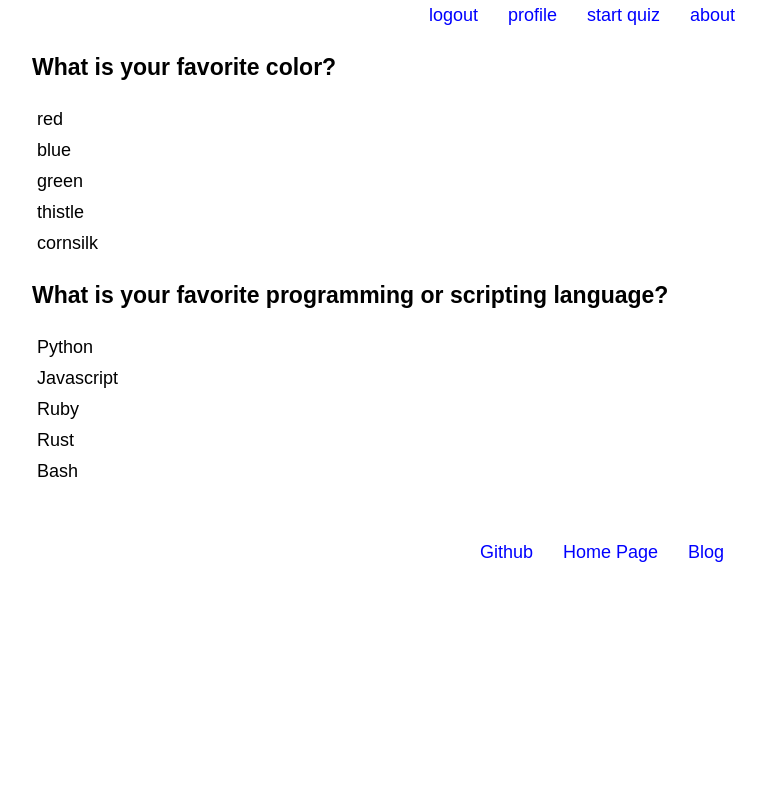
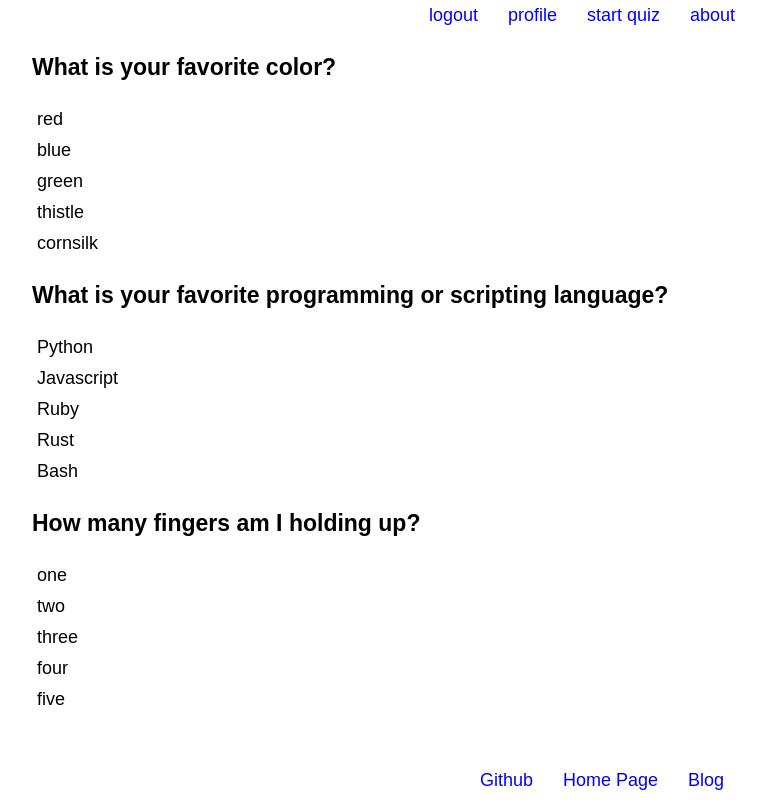
Before and after one commit to deepbsd/codeDrills-client, a React (Create React App) app: page /startquiz in a window 1280 px wide. Shown: the whole page, without its empty margins (48-814 px from the left). Built offline with nearby package versions, Linux system fonts and the light colour scheme.

Commit message:
adding another question for testing

```diff
--- a/src/components/question/index.js
+++ b/src/components/question/index.js
@@ -33,6 +33,18 @@ export default class Question extends React.Component {
               {answerText: "Rust"},
               {answerText: "Bash"}
             ]
+          },
+          {
+            number: 3,
+            type: 'multipleChoice',
+            question: "How many fingers am I holding up?",
+            answers: [
+              {answerText: "one"},
+              {answerText: "two", correct: true},
+              {answerText: "three"},
+              {answerText: "four"},
+              {answerText: "five"}
+            ]
           }
         ]
       }
```
